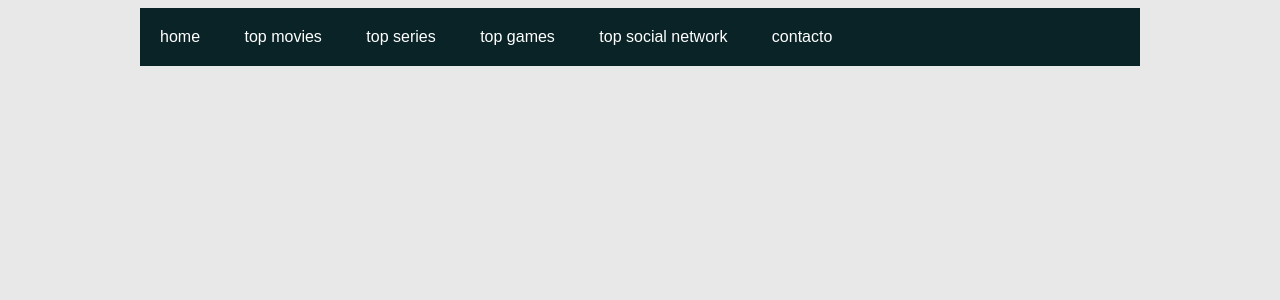
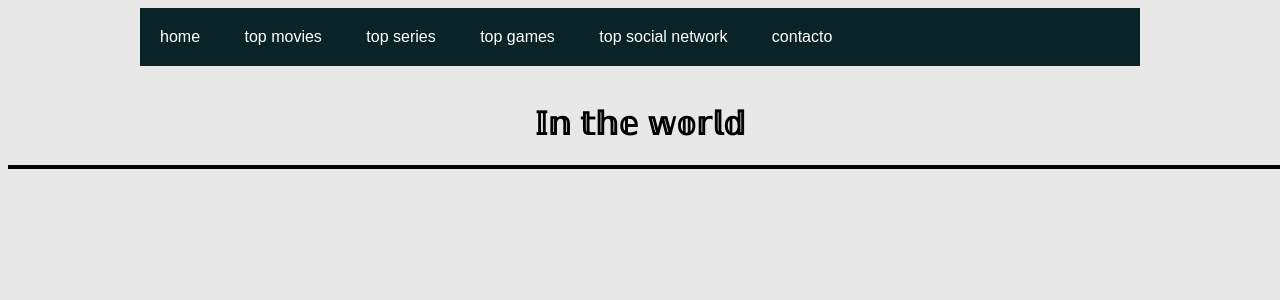
Before and after one commit to Migueldeve/top-rating-of-all, a PHP site: page /top_social_network.php in a window 1280 px wide; the page is wider, and only the part inside the window is pictured. Shown: the top 300 px of that part. Run offline with PHP 8.4, Linux system fonts and the light colour scheme.

Commit message:
fotos de top redes sociales

```diff
--- /dev/null
+++ b/css/top_social_network.css
@@ -0,0 +1,14 @@
+#Titulo1{
+    text-align: center;
+}
+
+#pelicula #poster {
+    width: 30%;
+	height: 20%;
+	margin-bottom: 10px;
+	border-radius: 15px;
+}
+
+#Social{
+    text-align: center;
+}
--- /dev/null
+++ b/js/top_social_network.js
@@ -0,0 +1,31 @@
+const TopSocialNetwork = async() => {
+    const respuesta = await fetch('http://localhost:3000/Top_social_network');
+
+    //console.log(respuesta);
+
+    const datos = await respuesta.json();
+    //console.log(datos);
+
+    let Socials = '';
+    datos.forEach(Social => {
+        Socials += `
+        <hr>
+        <h6>${Social.id}</h6>
+        <div id="pelicula">
+            <img id="poster" src="https://firebasestorage.googleapis.com/v0/b/top-rating-of-all.appspot.com/o/${Social.image}">
+        </div>
+        <h5>${Social.social_name}</h5>
+        <hr>`;
+    });
+
+    document.getElementById('Social').innerHTML = Socials;
+}
+
+TopSocialNetwork();
+
+//varialbles
+
+var ttl1 = "𝕀𝕟 𝕥𝕙𝕖 𝕨𝕠𝕣𝕝𝕕";
+
+document.getElementById("Titulo1");
+Titulo1.innerHTML = ttl1;
--- a/top_social_network.php
+++ b/top_social_network.php
@@ -5,8 +5,22 @@
     <meta http-equiv="X-UA-Compatible" content="IE=edge">
     <meta name="viewport" content="width=device-width, initial-scale=1.0">
     <title>Top social network</title>
+    <link rel="stylesheet" href="./css/top_social_network.css">
 </head>
 <body>
-<?php require('./resources/header.html') ?>
+    <?php require('./resources/header.html') ?>
+
+    <br>
+
+    <h1><div id="Titulo1"></div></h1>
+
+    <hr width=1400 size=4 color=black>
+
+    <h1><div id="Social"><div></h1>
+
+    <br>
+    <br>
+
+    <script src="./js/top_social_network.js"></script>
 </body>
 </html>
```
